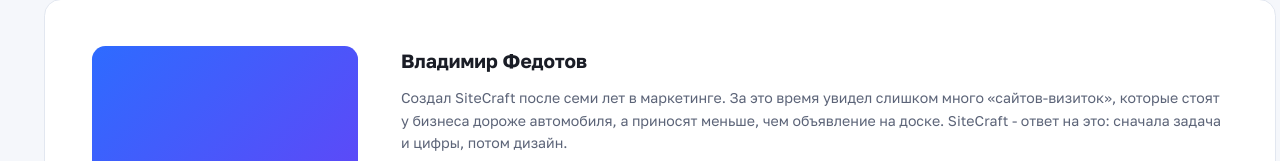
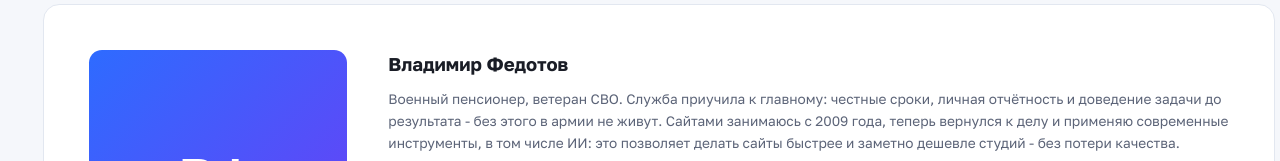
Before and after one commit to fedotov1963-ux/SiteCraft, a plain HTML site: page index.html in a window 1280 px wide. Shown: the part 3502-3663 px from the top of the page. Drawn offline with Linux system fonts and the light colour scheme; a web font is replaced by a local one.

Commit message:
Авторская биография: реальная история вместо выдуманного маркетингового прошлого

```diff
--- a/index.html
+++ b/index.html
@@ -212,7 +212,7 @@
       <div class="author-photo" aria-hidden="true">ВФ</div>
       <div>
         <h3>Владимир Федотов</h3>
-        <p>Создал SiteCraft после семи лет в маркетинге. За это время увидел слишком много «сайтов-визиток», которые стоят у бизнеса дороже автомобиля, а приносят меньше, чем объявление на доске. SiteCraft - ответ на это: сначала задача и цифры, потом дизайн.</p>
+        <p>Военный пенсионер, ветеран СВО. Служба приучила к главному: честные сроки, личная отчётность и доведение задачи до результата - без этого в армии не живут. Сайтами занимаюсь с 2009 года, теперь вернулся к делу и применяю современные инструменты, в том числе ИИ: это позволяет делать сайты быстрее и заметно дешевле студий - без потери качества.</p>
         <p>Каждый проект ведёт лично - от первого созвона до запуска и после. Не берёт заказы, где сайт заведомо не окупится: честный отказ полезнее красивой, но бесполезной страницы. Из хобби - разбирает чужие лендинги и коллекционирует приёмы, которые заставляют посетителя нажать кнопку.</p>
         <ul class="requisites">
           <li><b>Самозанятый</b> - работаю официально, по договору</li>
```
